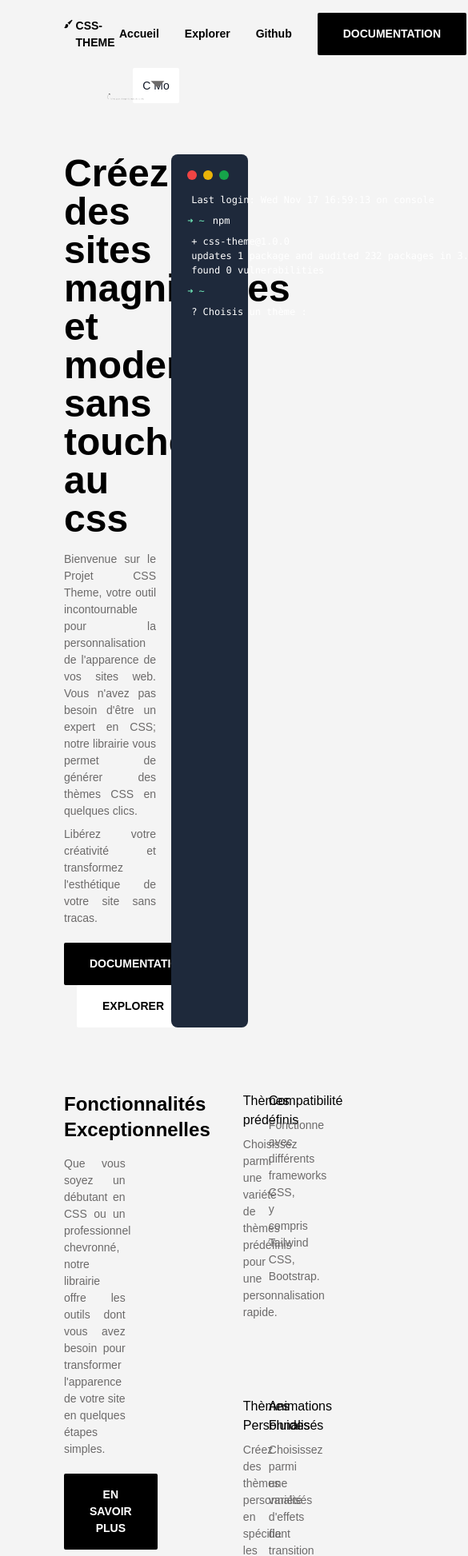
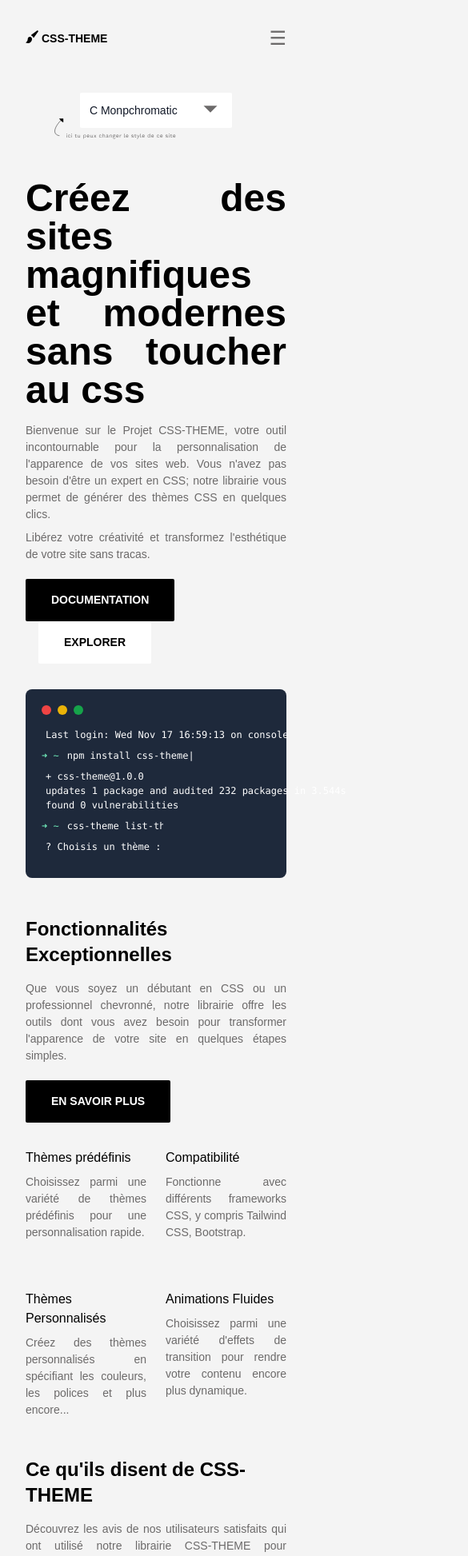
Before and after one commit to fifi-dev/css-theme-front, a Vue app: page / in a window 390 px wide. Shown: the top 1946 px of the page at 80% size, 585 px wide, since content can reach past the window. Built offline with nearby package versions, Linux system fonts and the light colour scheme.

Commit message:
responsive

```diff
--- a/src/assets/main.css
+++ b/src/assets/main.css
@@ -5,3 +5,12 @@
 
   font-weight: normal;
 }
+
+@media only screen and (max-width: 970px) {
+
+  #app {
+    padding: 1rem 2rem;
+
+    font-weight: normal;
+  }
+}
--- a/src/components/FooterBloc.vue
+++ b/src/components/FooterBloc.vue
@@ -1,6 +1,6 @@
 <template>
     <div class="">
         <hr class=" w-36 m-auto border-2">
-        <p class="text-center pt-5 pb-10">© 2023 Projet CSS-Theme. All rights reserved. </p>
+        <p class="text-center pt-5 pb-10">© 2024 Projet CSS-THEME. All rights reserved. </p>
     </div>
 </template>
--- a/src/components/MainHeader.vue
+++ b/src/components/MainHeader.vue
@@ -2,13 +2,15 @@
 import { RouterLink } from 'vue-router'
 </script>
 <template>
-    <header class="p-0 flex justify-between items-center pb-4">
+    <header class="p-0 flex justify-between items-center pb-4 max-sm:pb-8 max-sm:pt-4">
         <SiteLogo />
-        <nav class=" w-fit flex items-center">
-            <RouterLink class="pr-8 text-primary font-semibold" to="/">Accueil</RouterLink>
-            <RouterLink class="pr-8 text-primary font-semibold" to="/explorer">Explorer</RouterLink>
-            <a class="pr-8 font-semibold text-primary" href="https://github.com/fifi-dev/csstheme" target="_blank">Github</a>
-            <MainButton><a href="#">Documentation</a></MainButton>
+        <button  @click="openMenu" class="text-2xl hidden max-sm:block">☰</button>
+        <nav v-if="isMenuOpen" class=" w-fit flex items-center max-sm:fixed max-sm:w-full max-sm:bg-white max-sm:px-14 max-sm:py-48">
+            <button @click="closeMenu" class="text-2xl z-50 absolute text-primary top-8 right-10">x</button>
+            <RouterLink @click="closeMenu" class="pr-8 text-primary font-semibold" to="/">Accueil</RouterLink>
+            <RouterLink @click="closeMenu" class="pr-8 text-primary font-semibold" to="/explorer">Explorer</RouterLink>
+            <a @click="closeMenu" class="pr-8 font-semibold text-primary" href="https://github.com/fifi-dev/csstheme" target="_blank">Github</a>
+            <MainButton @click="closeMenu" class="max-sm:m-auto"><a href="#">Documentation</a></MainButton>
         </nav>
     </header>
 </template>
@@ -19,10 +21,38 @@
 import MainButton from '@/components/MainButton.vue';
 
 export default {
+    data() {
+        return {
+        isMenuOpen: false
+        };
+    },
     components: {
         SiteLogo,
         MainButton,
     },
+    methods: {
+        openMenu() {
+        this.isMenuOpen = true;
+        },
+        closeMenu() {
+        this.isMenuOpen = false;
+        },
+        checkScreenSize() {
+            this.isSmallScreen = window.innerWidth <= 640;
+            if (!this.isSmallScreen) {
+                this.isMenuOpen = true; // Afficher la nav sur les grands écrans
+            }else{
+                this.isMenuOpen = false;
+            }
+        }
+    },
+    mounted() {
+        this.checkScreenSize();
+        window.addEventListener('resize', this.checkScreenSize);
+    },
+    beforeUnmount() {
+        window.removeEventListener('resize', this.checkScreenSize);
+    }
 };
 </script>
 
@@ -33,9 +63,6 @@
     font-weight: bold;
     }
 
-    nav a {
-    display: inline-block;
-    }
 
     @media (min-width: 1024px) {
 
@@ -48,5 +75,24 @@
             font-size: 1rem;
             padding: 1rem 0;
         }
+        nav a {
+            display: inline-block;
         }
+    }
+    @media (max-width: 639px){
+        nav{
+            top: 0;
+            height: 100vh;
+            z-index: 49;
+            left: 0;
+            flex-wrap: wrap;
+            text-align: center;
+        }
+        nav a {
+            display: block;
+            width: 100%;
+            height: 5%;
+        }
+    }
+
 </style>
--- a/src/views/ExplorePage.vue
+++ b/src/views/ExplorePage.vue
@@ -1,19 +1,19 @@
 <template>
     <main class="pb-20">
         <div class="hero pb-6">
-            <div class=" w-7/12">
+            <div class=" w-7/12 max-md:w-full">
                 <h1 class=" text-4xl text-primary font-bold pb-4">Une variété de thèmes CSS personnalisés rien que pour vous !</h1>
                 <p class="mt-4">Découvrez les thèmes que nous avons créés, ainsi que ceux qui ont été généreusement partagés par notre communauté de contributeurs.</p>
             </div>
             <div class="flex justify-between items-stretch mt-6">
-                <div class="w-9/12">
+                <div class="w-9/12 max-sm:w-7/12">
                     <div class="theme-visual"></div>
                     <div class="mt-8">
                         <h3 class=" text-base pb-4 font-bold">Nom du theme 1</h3>
-                        <p class="w-4/5">Découvrez les thèmes que nous avons créés, ainsi que ceux qui ont été généreusement partagés par notre communauté de contributeurs.</p>
+                        <p class="w-4/5 max-sm:w-full">Découvrez les thèmes que nous avons créés, ainsi que ceux qui ont été généreusement partagés par notre communauté de contributeurs.</p>
                     </div>
                 </div>
-                <div class="w-2/12 flex flex-wrap justify-between flex-col">
+                <div class="w-2/12 max-sm:w-4/12 flex flex-wrap justify-between flex-col">
                     <div class=" border-b-2 pb-8">
                         <h4 class="font-bold mb-2">Thèmes Officiels</h4>
                         <div class=" h-44 overflow-y-scroll mb-3">
@@ -46,9 +46,9 @@
         </div>
         <div class="community-theme">
             <h2 class="text-2xl font-bold pb-4">Ce qu'ils disent de CSS-THEME</h2>
-            <p class="w-7/12 mb-8">Nous remercions la communauté pour ses précieuses contributions ! Si vous êtes passionné par la conception de thèmes et que vous souhaitez partager votre créativité avec la communauté, nous vous invitons chaleureusement à contribuer à notre projet.</p>
+            <p class="w-7/12 max-sm:w-full mb-8">Nous remercions la communauté pour ses précieuses contributions ! Si vous êtes passionné par la conception de thèmes et que vous souhaitez partager votre créativité avec la communauté, nous vous invitons chaleureusement à contribuer à notre projet.</p>
             <a href="https://github.com/fifi-dev/csstheme" target="_blank"> <MainButton :state="buttonStateNormal">Contribuer</MainButton></a>
-            <div class="w-full flex justify-center py-9">
+            <div class="w-full flex justify-center py-9 max-sm:mt-4">
                 <p>Pas encore de contribution</p>
             </div>
         </div>
--- a/src/views/HomeView.vue
+++ b/src/views/HomeView.vue
@@ -2,31 +2,31 @@
 import { RouterLink } from 'vue-router'
 </script>
 <template>
-  <main class="pb-20">
-    <div class=" w-3/12 m-auto pb-16">
+  <main class="pb-20 max-sm:pb-12">
+    <div class=" w-3/12 max-md:w-7/12 max-md:my-5 max-sm:mb-0 m-auto pb-16">
       <ThemeSelect />
     </div>
-    <div class="hero flex pb-20 justify-between">
-      <div class="hero__description w-6/12">
-        <h1 class=" text-5xl text-primary font-bold pb-4">Créez des sites magnifiques et modernes sans toucher au css </h1>
-        <p>Bienvenue sur le Projet CSS Theme, votre outil incontournable pour la personnalisation de l'apparence de vos sites web. Vous n'avez pas besoin d'être un expert en CSS; notre librairie vous permet de générer des thèmes CSS en quelques clics. </p>
+    <div class="hero flex max-sm:block pb-20 max-sm:pb-12 justify-between">
+      <div class="hero__description w-6/1 max-sm:w-full max-sm:mb-8">
+        <h1 class=" text-5xl text-primary font-bold pb-4 max-sm:text-justify">Créez des sites magnifiques et modernes sans toucher au css </h1>
+        <p>Bienvenue sur le Projet CSS-THEME, votre outil incontournable pour la personnalisation de l'apparence de vos sites web. Vous n'avez pas besoin d'être un expert en CSS; notre librairie vous permet de générer des thèmes CSS en quelques clics. </p>
         <p class="pt-2">Libérez votre créativité et transformez l'esthétique de votre site sans tracas.</p>
         <div class="mt-5">
           <MainButton :state="buttonStateNormal">Documentation</MainButton>
           <RouterLink to="/explorer"><MainButton class="ml-4 hover:bg-white hover:!text-highlight" :state="buttonStateHighlight">Explorer</MainButton></RouterLink>
         </div>
       </div>
-      <div class="hero__visual w-5/12">
+      <div class="hero__visual w-5/12 max-lg:w-6/12 max-lg:ml-4 max-sm:w-full max-sm:ml-0">
         <AnimatedTerminal />
       </div>
     </div>
-    <div class="functionalities justify-between flex pb-20">
-      <div class="w-4/12">
+    <div class="functionalities justify-between flex max-sm:block pb-20 max-sm:pb-12">
+      <div class="w-4/12 max-lg:w-5/12 max-sm:w-full max-sm:mb-8">
         <h2 class="text-2xl font-bold pb-4">Fonctionnalités Exceptionnelles</h2>
         <p class="mb-5">Que vous soyez un débutant en CSS ou un professionnel chevronné, notre librairie offre les outils dont vous avez besoin pour transformer l'apparence de votre site en quelques étapes simples.</p>
         <MainButton :state="buttonStateNormal">En savoir plus</MainButton>
       </div>
-      <div class="w-7/12 pl-32 grid grid-cols-2 grid-rows-2 gap-8">
+      <div class="w-7/12 pl-32 max-lg:pl-10 grid grid-cols-2 grid-rows-2 gap-8 max-sm:gap-y-4 max-sm:w-full max-sm:pl-0 max-lg:gap-6">
           <div>
             <h3 class=" text-base pb-2 font-medium">Thèmes prédéfinis</h3>
             <p>Choisissez parmi une variété de thèmes prédéfinis pour une personnalisation rapide.</p>
@@ -45,20 +45,20 @@
           </div>
       </div>
     </div>
-    <div class="testimonies flex justify-between pb-20">
-      <div class="w-4/12">
+    <div class="testimonies flex max-sm:block justify-between pb-20 max-sm:pb-12">
+      <div class="w-4/12 max-lg:w-5/12 max-sm:w-full max-sm:mb-8">
         <h2 class="text-2xl font-bold pb-4">Ce qu'ils disent de CSS-THEME</h2>
-        <p class="mb-5">Découvrez les avis de nos utilisateurs satisfaits qui ont utilisé notre librairie CSS Theme pour personnaliser leurs sites web. Leurs retours positifs nous inspirent à continuer d'améliorer notre outil.</p>
+        <p class="mb-5">Découvrez les avis de nos utilisateurs satisfaits qui ont utilisé notre librairie CSS-THEME pour personnaliser leurs sites web. Leurs retours positifs nous inspirent à continuer d'améliorer notre outil.</p>
           <RouterLink to="/explorer"><MainButton class=" hover:bg-white hover:!text-highlight" :state="buttonStateHighlight">Découvrir</MainButton></RouterLink>
       </div>
-      <div class="w-6/12">
+      <div class="w-6/12 max-lg:pl-10 max-lg:w-7/12 max-sm:w-full max-sm:pl-0">
         <TestimonialsSlider />
       </div>
     </div>
     <div class="about">
-      <h2 class="text-2xl font-bold pb-4 text-center">Derrière les Coulisses de CSS Theme</h2>
-      <p class=" w-4/6 m-auto text-center pb-14">CSS-THEME est une initiative innovante conçue par trois passionnées de l'ingénierie web et mobile. Notre aventure a commencé avec un objectif simple : simplifier la personnalisation de l'apparence des sites web, sans sacrifier la qualité. Nous sommes étudiantes en mastère en ingénierie web et mobile, et ce projet est notre Projet de Fin d'Étude (PFE).</p>
-      <div class="grid grid-cols-3 gap-20 px-52">
+      <h2 class="text-2xl font-bold pb-4 text-center max-sm:text-start">Derrière les Coulisses de CSS-THEME</h2>
+      <p class=" w-4/6 max-lg:w-5/6 max-sm:w-full m-auto text-center max-sm:text-justify pb-14">CSS-THEME est une initiative innovante conçue par trois passionnées de l'ingénierie web et mobile. Notre aventure a commencé avec un objectif simple : simplifier la personnalisation de l'apparence des sites web, sans sacrifier la qualité. Nous sommes étudiantes en mastère en ingénierie web et mobile, et ce projet est notre Projet de Fin d'Étude (PFE).</p>
+      <div class="grid grid-cols-3 gap-20 max-sm:gap-5 px-52 max-sm:px-0 max-lg:px-10">
         <div>
           <img class="mb-5" src="@/assets/karen_azoulay.jpg" alt="AZOULAY Karen">
           <h3 class=" text-basefont-medium">AZOULAY Karen</h3>
```
Also changed, not shown: src/assets/base.css (line endings or trailing spaces). Lines whose indentation alone changed are shown as unchanged.
